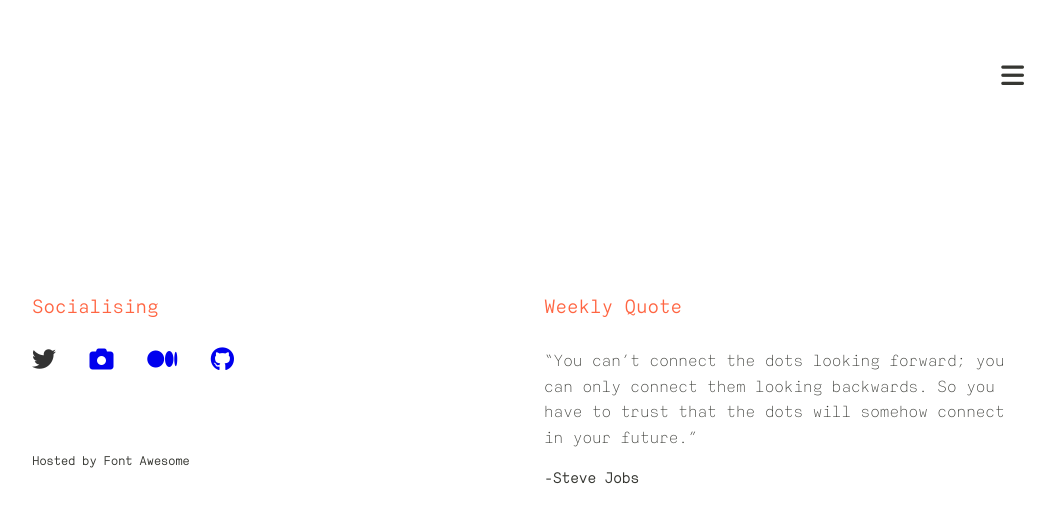
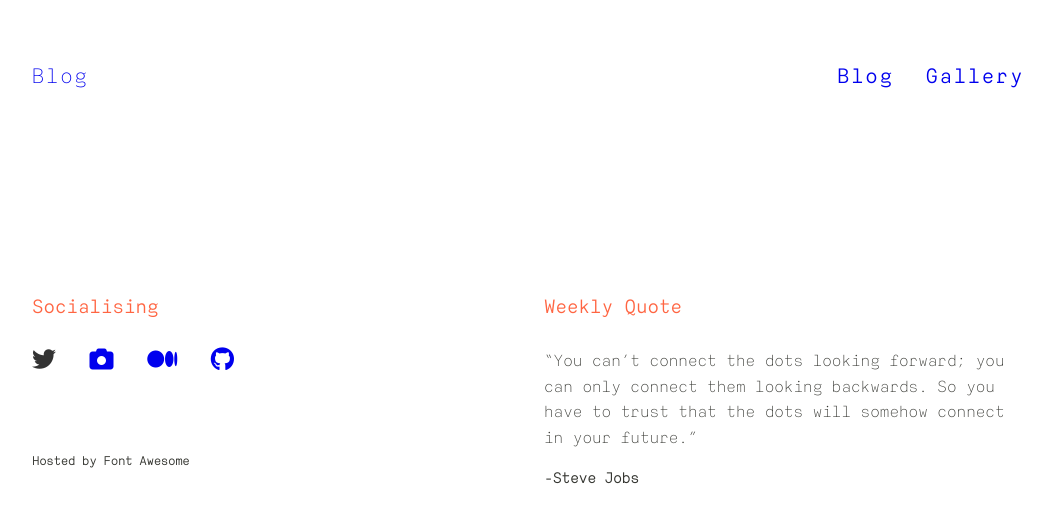
Before and after one commit to Marbocatcat/portfolio, a React (Create React App) app: page /Blog in a window 1280 px wide. Shown: the top 522 px of the page, without its empty margins (112-1167 px from the left). Built offline with nearby package versions, Linux system fonts and the light colour scheme.

Commit message:
re structured website

```diff
--- a/src/components/blocks/Headline.js
+++ b/src/components/blocks/Headline.js
@@ -1,15 +1,15 @@
 import React from 'react';
-import Modal from './Modal';
+import { Link } from 'react-router-dom';
+
 
 const Headline = ({ children }) => {
   return (
     <div className="_Headline">
       <ul className="_Header">
-        <li>
-          <a href="/">{ children }</a>
-        </li>
-        <li>
-          <Modal />
+        <Link to="/"><li>{ children }</li></Link>
+        <li className="_Nav">
+          <Link to="/Blog"><li>Blog</li></Link>
+          <Link to="/Gallery"><li>Gallery</li></Link>
         </li>
       </ul>
     </div>
--- a/src/components/blocks/SelectedWorks.js
+++ b/src/components/blocks/SelectedWorks.js
@@ -5,7 +5,7 @@ import ImageList from '../containers/ImageList';
 const SelectedWorks = () => {
   return (
     <div className="_Box _SelectedWorks">
-      <h1>Works</h1>
+      <h1>Projects</h1>
       <ImageList />
     </div>
   )
--- a/src/components/containers/ImageList.js
+++ b/src/components/containers/ImageList.js
@@ -7,7 +7,7 @@ class ImageList extends Component {
     return (
       this.props.images.map((photo) => {
         return (
-            <li key={photo.title}>
+            <li key={photo.title} >
               <div className="_Card" style={ photo.image }>
                 <div className="_onHover" >
                   <h1>{ photo.title }</h1>
--- a/src/components/pages/Blog_Page.js
+++ b/src/components/pages/Blog_Page.js
@@ -1,4 +1,5 @@
 import React from 'react';
+import { Link } from 'react-router-dom';
 
 import Headline from '../blocks/Headline';
 import Footer from '../blocks/Footer';
@@ -7,7 +8,7 @@ import BlogList from '../containers/BlogList';
 const BlogPage = () => {
   return (
     <div>
-      <Headline />
+      <Headline>Blog</Headline>
         <BlogList />
       <Footer />
     </div>
--- a/src/components/pages/Gallery_Page.js
+++ b/src/components/pages/Gallery_Page.js
@@ -1,10 +1,14 @@
 import React from 'react';
 
 import Headline from '../blocks/Headline';
+import ImageList from '../containers/ImageList';
 
 const GalleryPage = () => {
   return (
-    <Headline>Photographs</Headline>
+      <div>
+        <Headline>Photographs</Headline>
+        <ImageList />
+      </div>
   )
 }
 
--- a/src/index.css
+++ b/src/index.css
@@ -209,22 +209,19 @@ h5 {
 
 /* -------- */
 
-._ModalList {
+._Nav {
   display: flex;
-  padding: 14rem;
-  justify-content: center;
-  list-style: none;
 }
 
-._ModalList li {
-  padding: 0 3rem 0 0;
+._Nav li {
   font-family: "atc_harrisregular";
-  font-size: 2rem;
+  padding-left: 2rem;
 }
 
-._ModalList li:hover {
-  color: red;
+._Nav li:hover {
+  color: #FF6542;
 }
+
 
 /* -------- */
 
```
